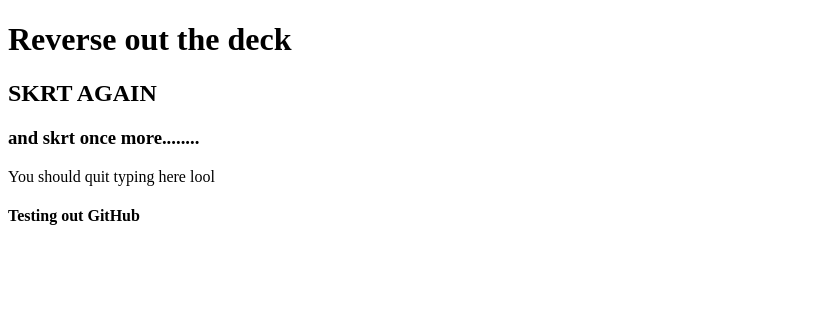
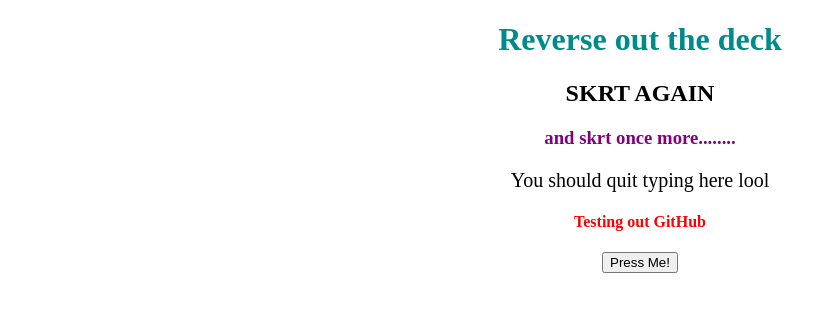
Before and after one commit to TolgaAkaMoon/TestRep, a plain HTML site: page index.html in a window 1280 px wide. Shown: the whole page, without its empty margins (0-837 px from the left). Drawn offline with Linux system fonts and the light colour scheme.

Commit message:
added colors etc...

```diff
--- a/index.html
+++ b/index.html
@@ -5,13 +5,17 @@
     <meta name="viewport" content="width=device-width, initial-scale=1.0">
     <meta http-equiv="X-UA-Compatible" content="ie=edge">
     <title>skrt</title>
+    <link rel="stylesheet" href="style.css">
 </head>
 <body>
+    <div>
         <h1>Reverse out the deck</h1>
         <h2>SKRT AGAIN</h2>
         <h3>and skrt once more........</h3>
         <p>You should quit typing here lool
         </p>
         <h4>Testing out GitHub</h4>
+        <button onclick="skrtScript">Press Me!</button>
+    </div>
 </body>
 </html>
--- a/style.css
+++ b/style.css
@@ -1,3 +1,7 @@
+div {
+    text-align: center;
+}
+
 h1 {
     color: darkcyan;
 }
```
Lines whose indentation alone changed are shown as unchanged.
